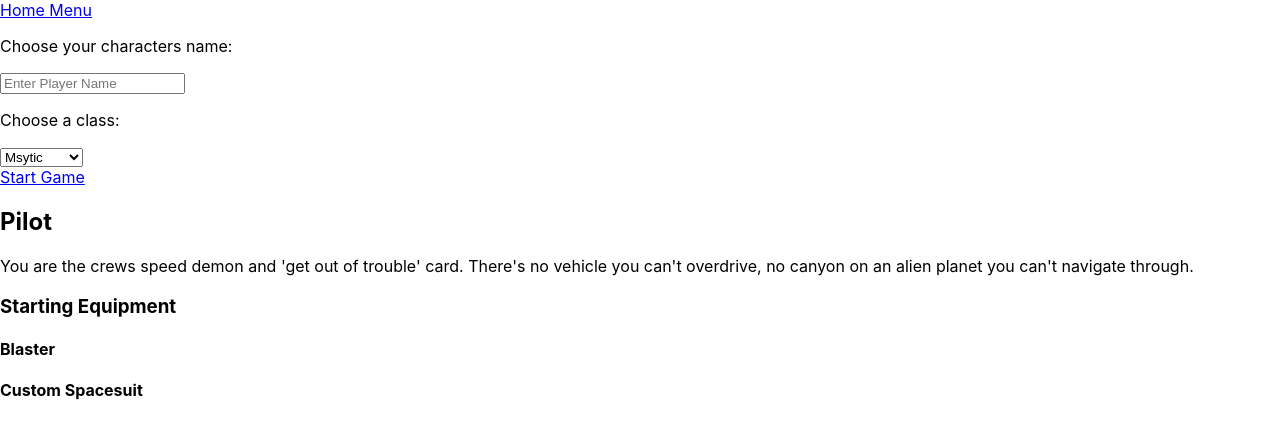
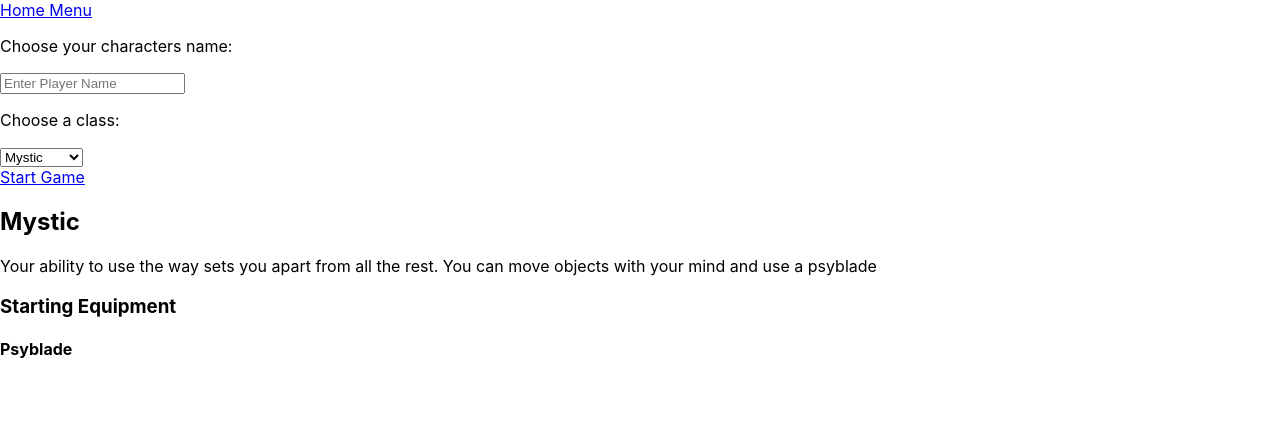
Before and after one commit to ktrahan2/spacey-bois-frontend, a React (Create React App) app: page /newgame in a window 1280 px wide. Shown: the top 438 px of the page. Built offline with nearby package versions, Linux system fonts and the light colour scheme.

Commit message:
refactor newgame

```diff
--- a/src/App.css
+++ b/src/App.css
@@ -8,6 +8,15 @@
   width: 100vw;
   background-size: cover;
   background-repeat: no-repeat;
+  flex-flow: column wrap;
+  justify-content: flex-end;
+}
+
+.menu-placement {
+  display: flex;
+  width: 100%;
+  height: 70vh;
+  justify-content: flex-end;
 }
 
 .menu-options {
@@ -18,16 +27,29 @@
   border-left: 10px solid rgba(107, 80, 225, 0.687);
   border-top: 12px solid silver;
   border-right: 8px solid silver;
-  border-style: groove solid;
+  border-style: groove;
   border-radius: 10px;
   background-color: rgba(0, 0, 0, 0.399);
   height: 200px;
   width: 400px;
   justify-content: space-around;
   align-items: center;
-  position: absolute;
+  margin: 0 70px 0 0;
+  /* position: absolute;
   top: 120px;
-  right: 100px;
+  right: 100px; */
+}
+
+/* .create-character-body {
+  background-color:
+} */
+
+.create-character-header {
+
+}
+
+.create-character-main {
+
 }
 
 .link {
@@ -38,7 +60,7 @@
 
 .link:hover {
   transform: scale(1.5);
-  text-shadow: 5px 5px  rgba(93, 69, 201, 0.742);
+  text-decoration: underline;
 }
 
 .hud-header {
--- /dev/null
+++ b/src/character-selection/CharacterClassOptions.js
@@ -0,0 +1,16 @@
+import React from 'react'
+import ClassList from "./config.json"
+export default function CharacterClassOptions() {
+
+    let classList = ClassList.classes.map((characterClass, index) => {
+        return (
+            <option key={index}>{characterClass.classTitle}</option>
+        )
+    })
+
+    return (
+        <>
+            {classList}
+        </>
+    )
+}
--- /dev/null
+++ b/src/character-selection/CharacterEquipment.js
@@ -0,0 +1,15 @@
+import React from 'react'
+
+export default function CharacterEquipment({character}) {
+
+    let characterEquipment = character.startingEquipment.map((item, index) => {
+        return <h4 key={index}>{item}</h4>
+    })
+
+    return (
+        <div>
+            <h3>Starting Equipment</h3>
+            {characterEquipment}
+        </div>
+    )
+}
--- a/src/character-selection/NewGame.js
+++ b/src/character-selection/NewGame.js
@@ -2,7 +2,8 @@ import React from 'react'
 import { Link } from 'react-router-dom'
 import ClassList from "./config.json"
 import {connect} from 'react-redux'
-
+import CharacterEquipment from './CharacterEquipment'
+import CharacterClassOptions from './CharacterClassOptions'
 
 function NewGame(props) {
 
@@ -25,20 +26,20 @@ function NewGame(props) {
         props.addClass(event.target.value)
     }
 
+    const renderClassDescription = () => {
+        return ClassList.classes.map((character, index) => {
 
-    const renderClassDescription = () => {
-        return ClassList.classes.map(character => {
-            if (props.class &&
-                character.classTitle === props.class) {
+            let classTitle = character.classTitle
+            let currentClass = props.class
+
+            if (currentClass &&
+                classTitle === currentClass) {
                 return (
-                    <section key={character.id}>
+                    <section key={index}>
                         <h2>{character.classTitle}</h2>
                         <p>{character.description}</p>
-                        {/* add to this div to component that will check all starting equipment and then make the h4 */}
                         <div className="starting-equipment">
-                            <h3>Starting Equipment</h3>
-                            <h4>{character.startingEquipment[0]}</h4>
-                            <h4>{character.startingEquipment[1]}</h4>
+                            <CharacterEquipment character={character}/>
                         </div>
                     </section>
                 )
@@ -47,11 +48,11 @@ function NewGame(props) {
     }
 
     return (
-        <div>
-            <header>
-                <Link to="/">Home Menu</Link>
+        <div className="create-character-body">
+            <header className="create-character-header">
+                <Link  to="/">Home Menu</Link>
             </header>
-            <main>
+            <main className="create-character-main">
                 <form>
                     <div className="choose-player-name">
                         <p>Choose your characters name:</p>
@@ -65,13 +66,7 @@ function NewGame(props) {
                     <div className="choose-class">
                         <p>Choose a class:</p>
                         <select onChange={selectedClass}>
-                            <option value="Mystic">Msytic</option>
-                            <option value="Pilot">Pilot</option>
-                            <option value="Scoundrel">Scoundrel</option>
-                            <option value="Mechanic">Mechanic</option>
-                            <option value="Muscle">Muscle</option>
-                            <option value="Speaker">Speaker</option>
-                            <option value="Stitch">Stitch</option>
+                            <CharacterClassOptions/>
                         </select>
                     </div>
                     <Link onClick={handleClick} to="/hud">Start Game</Link>
--- a/src/components/Home/Home.js
+++ b/src/components/Home/Home.js
@@ -4,11 +4,13 @@ import { Link } from 'react-router-dom'
 export default function Home() {
 
     return (
-        <body className="starting-menu">
-            <div className="menu-options">
-                <Link className="link" to="/newgame">Start New Game</Link>
-                <Link className="link" to="/highscores">High Scores</Link>
+        <section className="starting-menu">
+            <div className="menu-placement">
+                <div className="menu-options">
+                    <Link className="link" to="/newgame">Start New Game</Link>
+                    <Link className="link" to="/highscores">High Scores</Link>
+                </div>
             </div>
-        </body>
+        </section>
     )
 }
--- a/src/index.js
+++ b/src/index.js
@@ -39,7 +39,7 @@ function addClass(state="", action) {
     case "ADDCLASS":
       return action.payload
     default:
-      return "Pilot"
+      return "Mystic"
   }
 }
 
```
